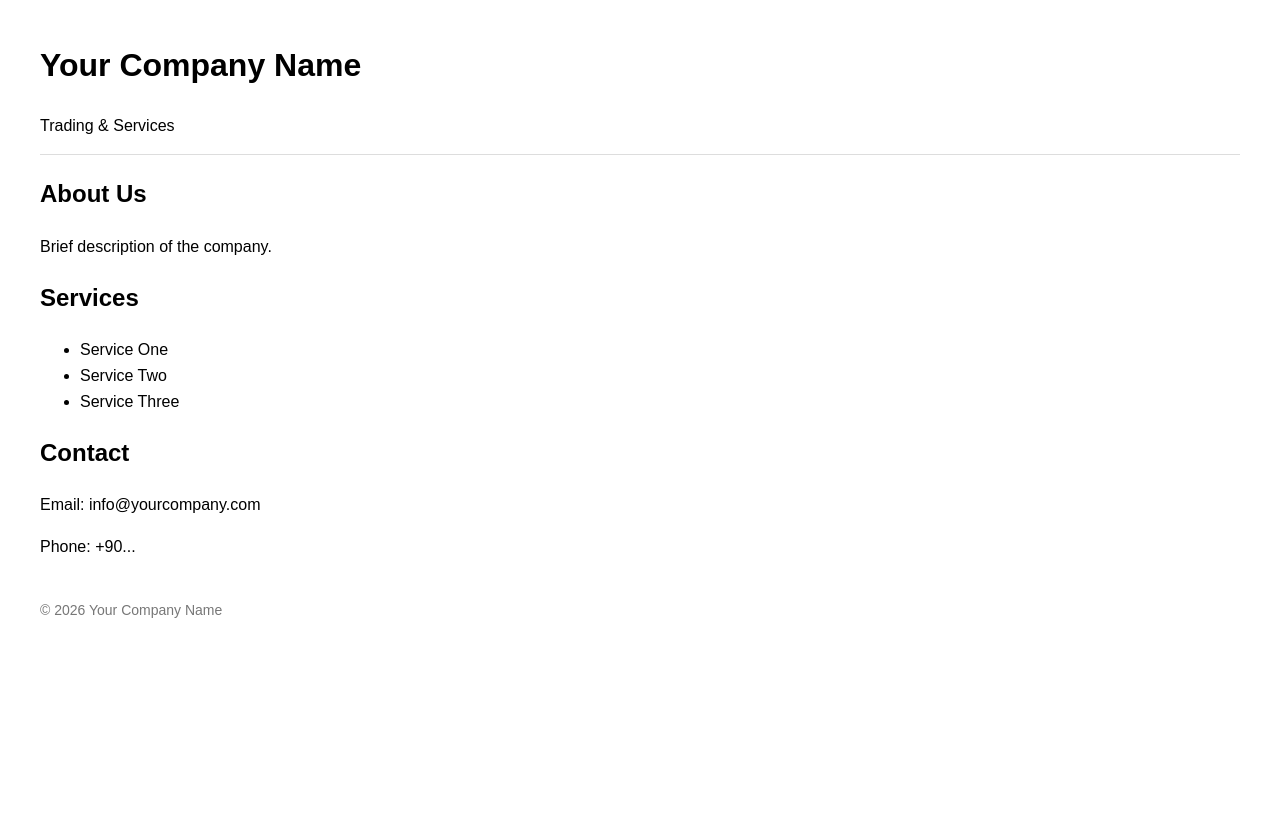
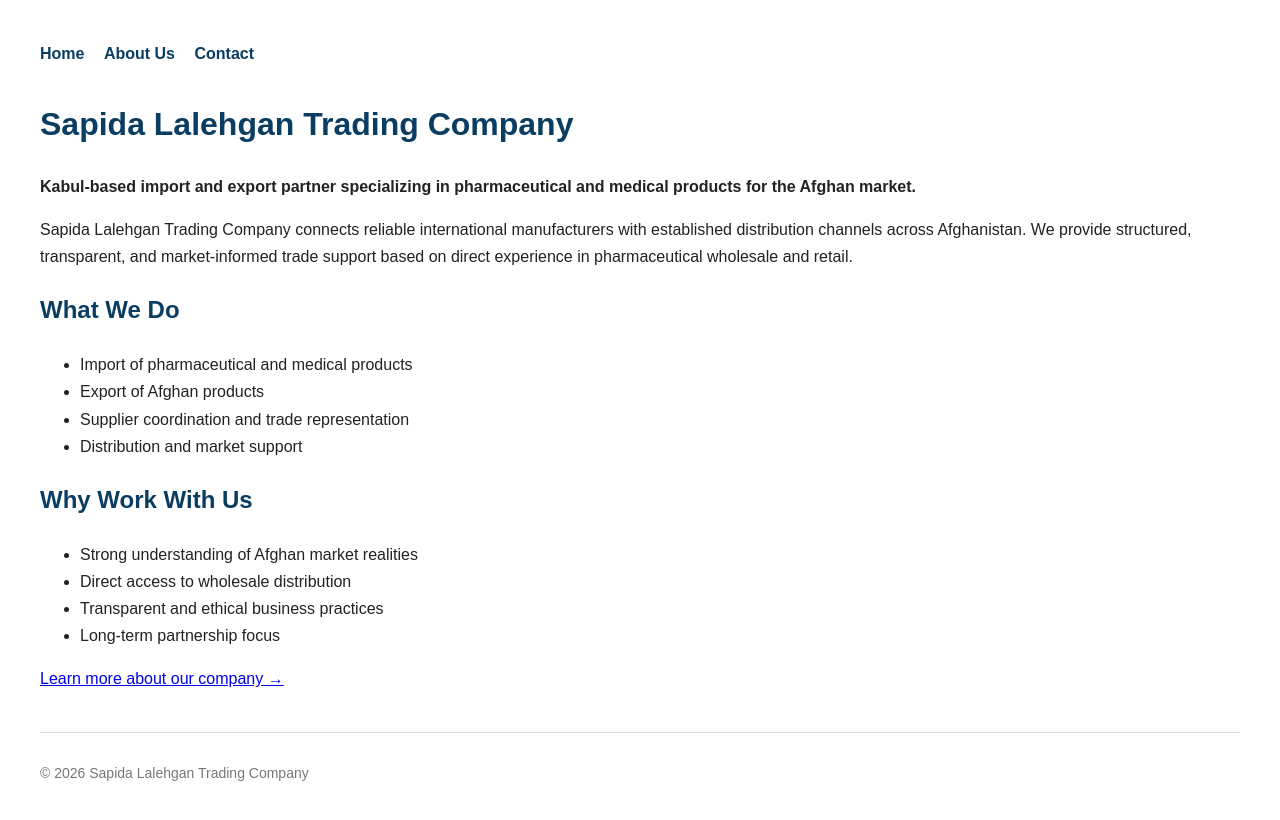
Before and after one commit to khesrawparwiz/khesrawparwiz.github.io, a plain HTML site: page index.html in a window 1280 px wide. Drawn offline with Linux system fonts and the light colour scheme.

Commit message:
Update index.html

```diff
--- a/index.html
+++ b/index.html
@@ -2,43 +2,77 @@
 <html lang="en">
 <head>
   <meta charset="UTF-8">
-  <title>Your Company Name</title>
+  <title>Sapida Lalehgan Trading Company</title>
   <meta name="viewport" content="width=device-width, initial-scale=1">
+  <meta name="description" content="Sapida Lalehgan Trading Company is a Kabul-based import and export partner specializing in pharmaceutical and medical products for the Afghan market.">
   <style>
-    body { font-family: Arial, sans-serif; margin: 40px; line-height: 1.6; }
-    header { border-bottom: 1px solid #ddd; margin-bottom: 20px; }
-    footer { margin-top: 40px; font-size: 14px; color: #777; }
+    body {
+      font-family: Arial, sans-serif;
+      margin: 40px;
+      line-height: 1.7;
+      color: #222;
+    }
+    nav {
+      margin-bottom: 30px;
+    }
+    nav a {
+      margin-right: 15px;
+      text-decoration: none;
+      color: #0a3d62;
+      font-weight: bold;
+    }
+    h1, h2 {
+      color: #0a3d62;
+    }
+    footer {
+      margin-top: 40px;
+      font-size: 14px;
+      color: #777;
+      border-top: 1px solid #ddd;
+      padding-top: 15px;
+    }
   </style>
 </head>
+
 <body>
 
-<header>
-  <h1>Your Company Name</h1>
-  <p>Trading & Services</p>
-</header>
+<nav>
+  <a href="/">Home</a>
+  <a href="/about.html">About Us</a>
+  <a href="/contact.html">Contact</a>
+</nav>
 
-<section>
-  <h2>About Us</h2>
-  <p>Brief description of the company.</p>
-</section>
+<h1>Sapida Lalehgan Trading Company</h1>
 
-<section>
-  <h2>Services</h2>
-  <ul>
-    <li>Service One</li>
-    <li>Service Two</li>
-    <li>Service Three</li>
-  </ul>
-</section>
+<p><strong>Kabul-based import and export partner specializing in pharmaceutical and medical products for the Afghan market.</strong></p>
 
-<section>
-  <h2>Contact</h2>
-  <p>Email: info@yourcompany.com</p>
-  <p>Phone: +90...</p>
-</section>
+<p>
+Sapida Lalehgan Trading Company connects reliable international manufacturers with established distribution channels across Afghanistan.
+We provide structured, transparent, and market-informed trade support based on direct experience in pharmaceutical wholesale and retail.
+</p>
+
+<h2>What We Do</h2>
+<ul>
+  <li>Import of pharmaceutical and medical products</li>
+  <li>Export of Afghan products</li>
+  <li>Supplier coordination and trade representation</li>
+  <li>Distribution and market support</li>
+</ul>
+
+<h2>Why Work With Us</h2>
+<ul>
+  <li>Strong understanding of Afghan market realities</li>
+  <li>Direct access to wholesale distribution</li>
+  <li>Transparent and ethical business practices</li>
+  <li>Long-term partnership focus</li>
+</ul>
+
+<p>
+<a href="/about.html">Learn more about our company →</a>
+</p>
 
 <footer>
-  <p>© 2026 Your Company Name</p>
+  <p>© 2026 Sapida Lalehgan Trading Company</p>
 </footer>
 
 </body>
```
